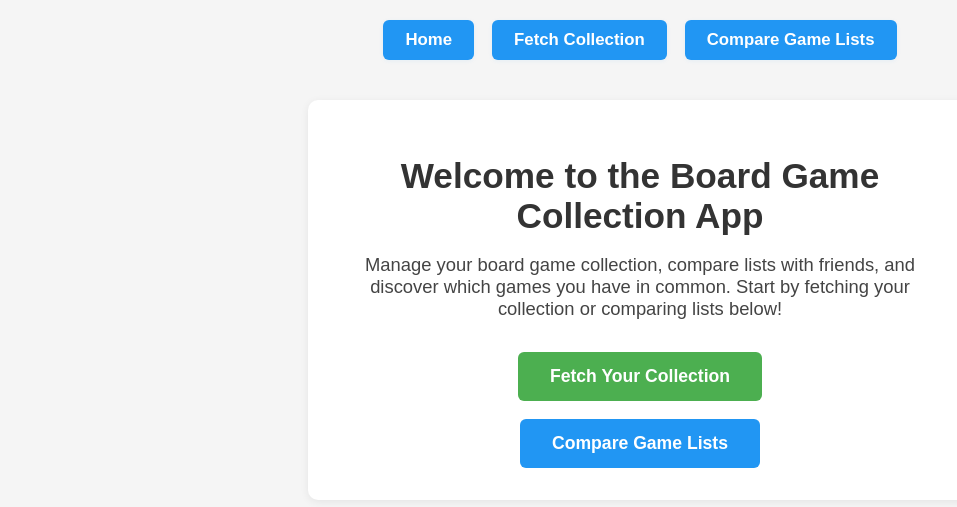
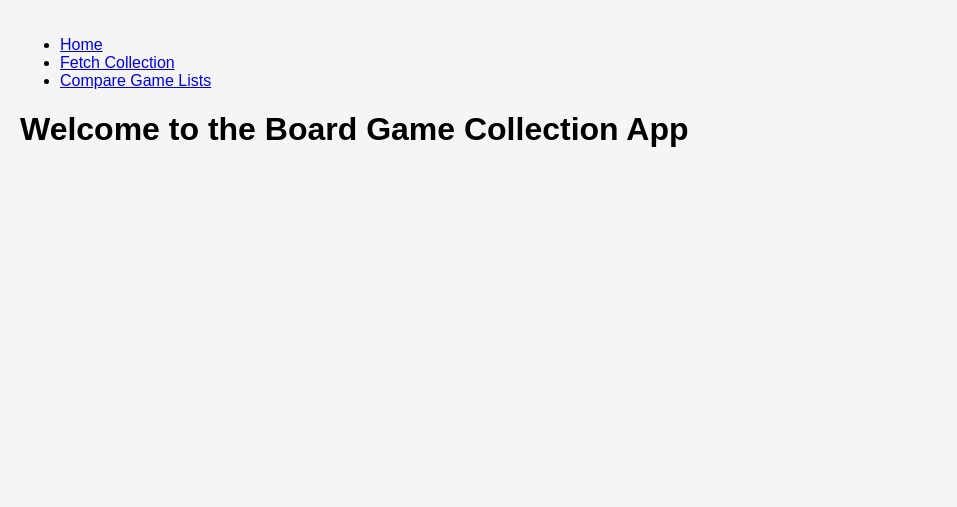
Before and after one commit to fgoicovic/bgg-collection-app, a Flask app: page / in a window 1280 px wide. Shown: the top 507 px of the page, without its empty margins (0-957 px from the left). Run offline with Flask 3, Linux system fonts and the light colour scheme.

Commit message:
Revert "update ignore"
This reverts commit 26075f71c3c5a1154c91abb8fbb7242df4a10d64.

```diff
--- a/app.py
+++ b/app.py
@@ -57,18 +57,11 @@ def compare_selection():
     common_games_set = None
     common_games = []
 
-    # In-memory cache for game names (per request), filled from selected lists
-    game_name_cache = {}
-
     for list_name in list_names:
         user_password = read_encrypted_data(f"{list_name}-password.enc", password)
         data = read_encrypted_data(f"{list_name}-selected.enc", user_password)
         data = json.loads(data)
         games = set(data.get('selected_games', []))
-        # Fill cache from selected_game_names if present
-        if 'selected_game_names' in data:
-            for gid, gname in data['selected_game_names'].items():
-                game_name_cache[gid] = gname
 
         if common_games_set is None:
             common_games_set = games
@@ -77,11 +70,7 @@ def compare_selection():
 
     if common_games_set:
         for game_id in common_games_set:
-            if game_id in game_name_cache:
-                game_name = game_name_cache[game_id]
-            else:
-                game_name = _get_game_name(game_id)
-                game_name_cache[game_id] = game_name
+            game_name = _get_game_name(game_id)
             common_games.append(game_name)
 
     # sort games alphabetically
@@ -158,15 +147,13 @@ def get_game_name(game_id):
 @app.route('/api/selected_games', methods=['POST'])
 def selected_games():
     selected_games = request.json.get('selected_games', [])
-    selected_game_names = request.json.get('selected_game_names', {})  # expects {game_id: name}
     username: str = request.json.get('user_name')
     password: str = request.json.get('user_password')
     collection: str = request.json.get('collection')
 
     output = {
         'collection': collection,
-        'selected_games': selected_games,
-        'selected_game_names': selected_game_names
+        'selected_games': selected_games
     }
     output_data = json.dumps(output)
 
--- a/static/css/style.css
+++ b/static/css/style.css
@@ -1,21 +1,3 @@
-/* Modern nav link button style */
-.nav-link-btn {
-    display: inline-block;
-    padding: 10px 22px;
-    background: #2196F3;
-    color: #fff !important;
-    border-radius: 6px;
-    text-decoration: none;
-    font-weight: bold;
-    font-size: 1.05em;
-    transition: background 0.18s, box-shadow 0.18s;
-    box-shadow: 0 1px 4px rgba(33,150,243,0.08);
-}
-.nav-link-btn:hover, .nav-link-btn:focus {
-    background: #1769aa;
-    color: #fff !important;
-    box-shadow: 0 2px 8px rgba(33,150,243,0.18);
-}
 body {
     font-family: Arial, sans-serif;
     background-color: #f5f5f5;
--- a/templates/base.html
+++ b/templates/base.html
@@ -9,16 +9,10 @@
 <body>
     <header>
         <nav>
-            <ul style="display: flex; gap: 18px; list-style: none; margin: 0; padding: 0; justify-content: center;">
-                <li>
-                    <a href="{{ url_for('index') }}" class="nav-link-btn">Home</a>
-                </li>
-                <li>
-                    <a href="{{ url_for('fetch_collection') }}" class="nav-link-btn">Fetch Collection</a>
-                </li>
-                <li>
-                    <a href="{{ url_for('compare_lists') }}" class="nav-link-btn">Compare Game Lists</a>
-                </li>
+            <ul>
+                <li><a href="{{ url_for('index') }}">Home</a></li>
+                <li><a href="{{ url_for('fetch_collection') }}">Fetch Collection</a></li>
+                <li><a href="{{ url_for('compare_lists') }}">Compare Game Lists</a></li>
             </ul>
         </nav>
     </header>
--- a/templates/index.html
+++ b/templates/index.html
@@ -3,14 +3,5 @@
 {% block title %}Home{% endblock %}
 
 {% block content %}
-    <div style="max-width: 600px; margin: 40px auto; padding: 32px; background: #fff; border-radius: 10px; box-shadow: 0 2px 8px rgba(0,0,0,0.07); text-align: center;">
-        <h1 style="margin-bottom: 16px; font-size: 2.2em; color: #333;">Welcome to the Board Game Collection App</h1>
-        <p style="font-size: 1.15em; color: #444; margin-bottom: 32px;">
-            Manage your board game collection, compare lists with friends, and discover which games you have in common. Start by fetching your collection or comparing lists below!
-        </p>
-        <div style="display: flex; flex-direction: column; gap: 18px; align-items: center;">
-            <a href="{{ url_for('fetch_collection') }}" style="display: inline-block; padding: 14px 32px; background: #4CAF50; color: #fff; border-radius: 6px; text-decoration: none; font-size: 1.1em; font-weight: bold; transition: background 0.2s;">Fetch Your Collection</a>
-            <a href="{{ url_for('compare_lists') }}" style="display: inline-block; padding: 14px 32px; background: #2196F3; color: #fff; border-radius: 6px; text-decoration: none; font-size: 1.1em; font-weight: bold; transition: background 0.2s;">Compare Game Lists</a>
-        </div>
-    </div>
+    <h1>Welcome to the Board Game Collection App</h1>
 {% endblock %}
```
Also changed, not shown: static/js/collection_app.js (+0 -13 lines), static/js/comparing_app.js (+2 -26 lines), 1 other file.
